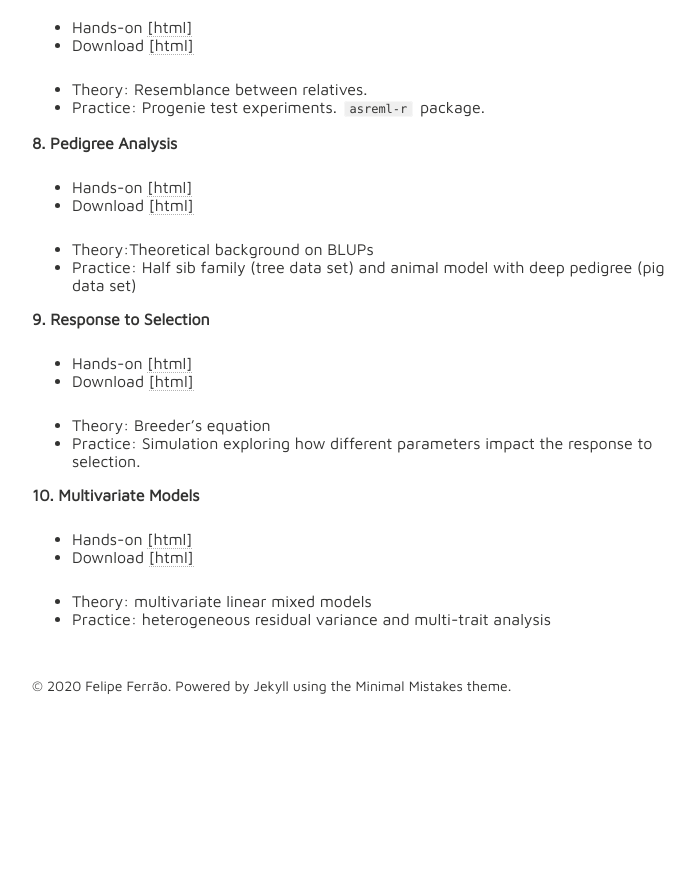
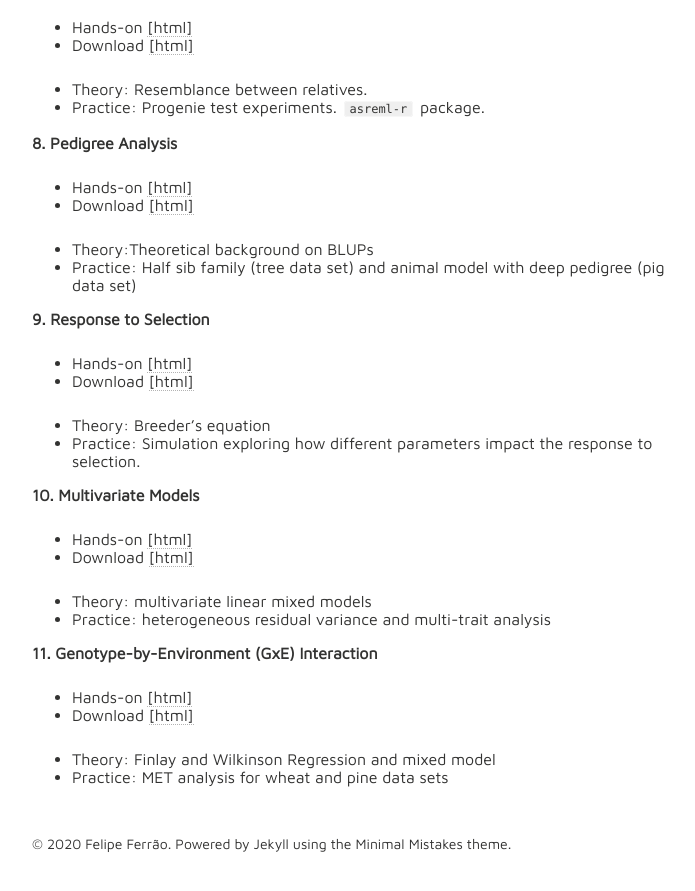
Before and after one commit to lfelipe-ferrao/lfelipe-ferrao.github.io, a Jekyll site: the page built from class/quantGenetic/index.md, in a window 1280 px wide and 900 px high, scrolled down 3195 px. Shown: the top 891 px of the window, without its empty margins (288-983 px from the left). Built offline with Jekyll 4.4.1, drawn with Linux system fonts in a browser that asks for light colours; nearby versions of some CDN libraries; our own code applies the rules of GitHub Pages for plain Markdown files; before the commit the page ends 3937 px from its top, so only the background shows below that.

Commit message:
Update index.md

```diff
--- a/class/quantGenetic/index.md
+++ b/class/quantGenetic/index.md
@@ -142,3 +142,12 @@ It is an attempt to organize and make available to any student the class notes u
 
 - Theory: multivariate linear mixed models
 - Practice: heterogeneous residual variance and multi-trait  analysis
+
+
+**11. Genotype-by-Environment (GxE) Interaction**
+
+- Hands-on [[html]](https://htmlpreview.github.io/?https://github.com/lfelipe-ferrao/lfelipe-ferrao.github.io/blob/master/class/quantGenetic/week10.html)
+- Download [[html]](https://minhaskamal.github.io/DownGit/#/home?url=https://github.com/lfelipe-ferrao/lfelipe-ferrao.github.io/blob/master/class/quantGenetic/week10.html)
+
+- Theory: Finlay and Wilkinson Regression and mixed model
+- Practice: MET analysis for wheat and pine data sets
```
